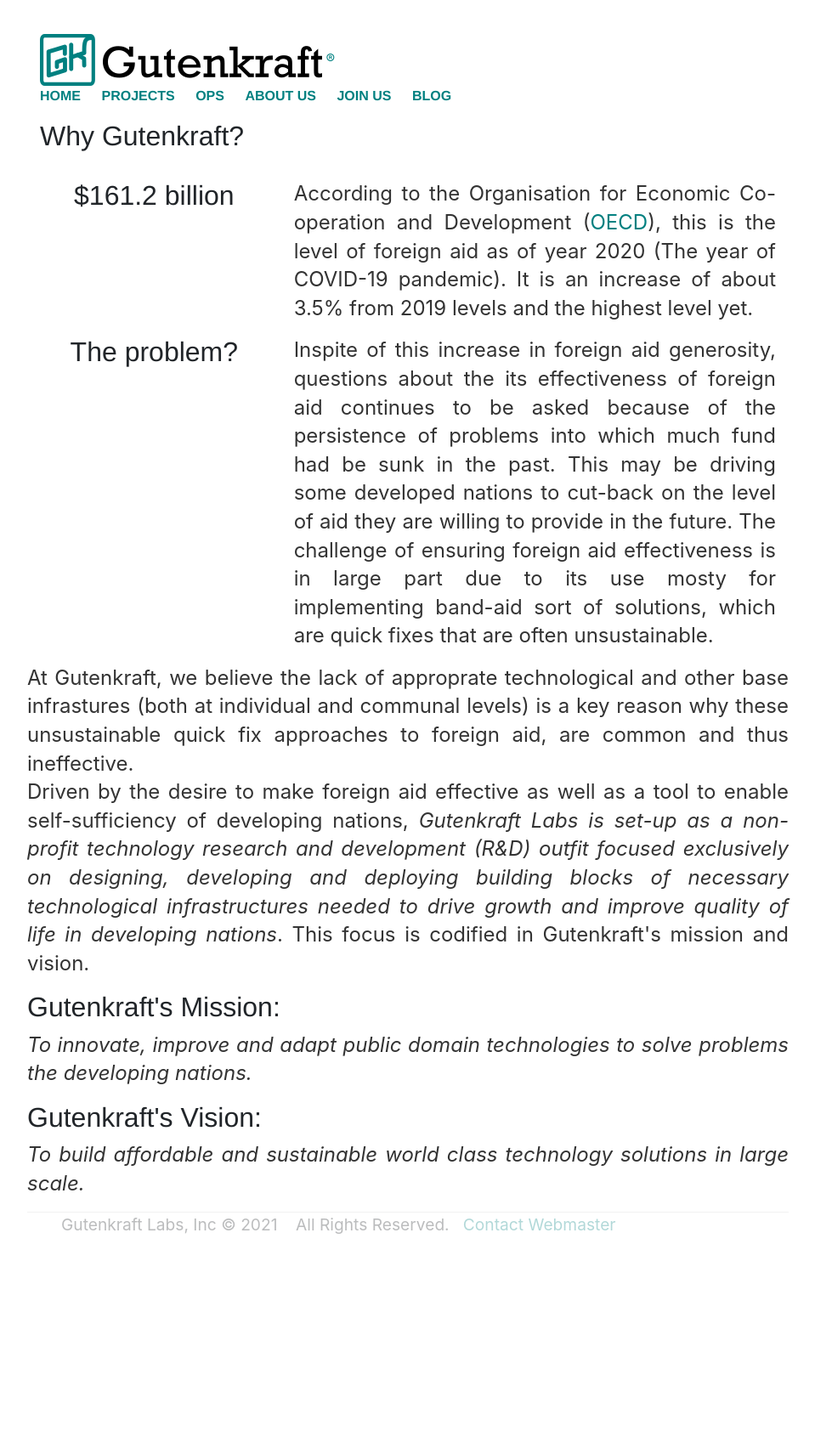
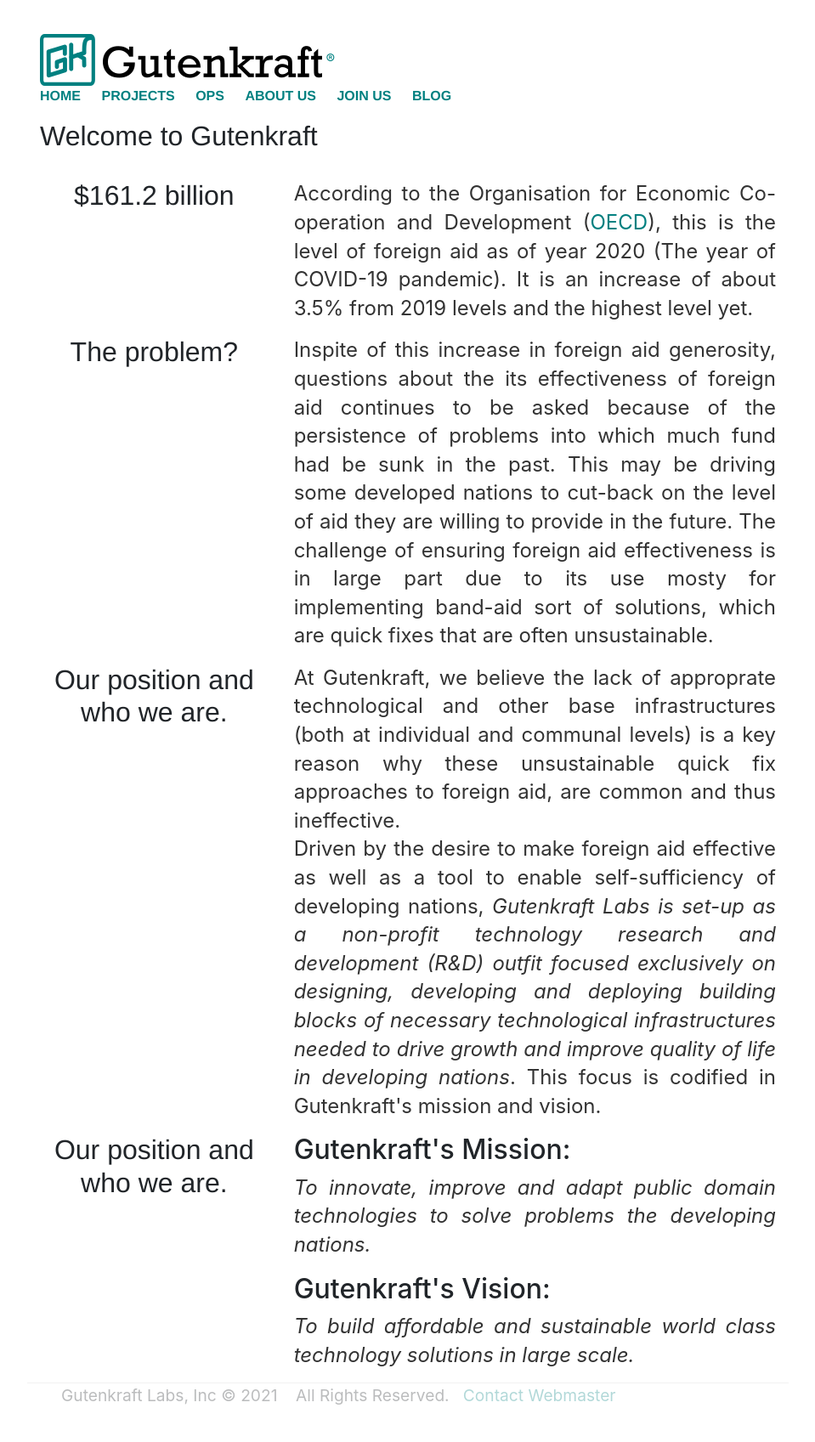
Before and after one commit to oferonmi/datafilik.github.io, a Jekyll site: the page built from index.html, in a window 1280 px wide. Shown: the whole page at 85% size, without its empty margins (160-1119 px from the left). Built offline with Jekyll 4.4.1, drawn with Linux system fonts in a browser that asks for light colours; before the commit the page ends 1495 px from its top, so only the background shows below that.

Commit message:
contaent update

```diff
--- a/index.html
+++ b/index.html
@@ -5,7 +5,7 @@ title: Gutenkraft - Innovate and adapt for growth
 <!-- <div class="blurb"> -->
 <div class="container">
 
-	<h1>Why Gutenkraft?</h1><br>
+	<h1>Welcome to Gutenkraft</h1><br>
 	<div class="row">
 		<div class="col-4 text-center"><h1>$161.2 billion</h1></div>
 		<div class="col-8 text-start">
@@ -15,9 +15,6 @@ title: Gutenkraft - Innovate and adapt for growth
 		</div>
 	</div>
 
-	<!-- <p align="justify">
-		Developed countries are increasingly generous to developing nations. In fact, according to the Organisation for Economic Co-operation and Development (<a href="https://www.oecd.org/newsroom/covid-19-spending-helped-to-lift-foreign-aid-to-an-all-time-high-in-2020-but-more-effort-needed.htm">OECD</a>), foreign aid increased by about 3.5% from 2019 levels to its highest level yet of over <em>$161 billion</em> in 2020 (The year of COVID-19 pandemic). Inspite of this increase in generosity, questions about the effectiveness of foreign aid persists and may be driving some developed nations to cut-back on the level of aid they are willing to provide in the future.
-	</p> -->
 
 	<div class="row">
 		<div class="col-4 text-center">
@@ -35,25 +32,38 @@ title: Gutenkraft - Innovate and adapt for growth
 	</div>
 
 	<div class="row">
-		<p align="justify">
-			At Gutenkraft, we believe the lack of approprate technological and other base infrastures (both at individual and communal levels) is a key reason why these unsustainable quick fix approaches to foreign aid, are common and thus ineffective. <br>
+		<div class="col-4 text-center">
+			<h1>Our position and who we are.</h1>
+		</div>
+		<div class="col-8 text-start">
+			<p class="fs-2" align="justify">
+				At Gutenkraft, we believe the lack of approprate technological and other base infrastructures (both at individual and communal levels) is a key reason why these unsustainable quick fix approaches to foreign aid, are common and thus ineffective. <br>
 				Driven by the desire to make foreign aid effective as well as a tool to enable self-sufficiency of developing nations,   <em>Gutenkraft Labs is set-up as a non-profit technology research and development (R&D) outfit focused exclusively on
 				designing, developing and deploying building blocks of necessary technological infrastructures needed to drive growth
 				and improve quality of life in developing nations</em>. This focus is codified in Gutenkraft's mission and vision.
 			</p>
-		<h1>Gutenkraft's Mission:</h1>
-		<p align="justify">
+		</div>
+	</div>
+
+	<div class="row">
+		<div class="col-4 text-center">
+			<h1>Our position and who we are.</h1>
+		</div>
+		<div class="col-8 text-start">
+			<h2>Gutenkraft's Mission:</h2>
+			<p class="fs-2" align="justify">
 				<em>
 					To innovate, improve and adapt public domain technologies to solve problems the developing nations.
 				</em>
 			</p>
 
-		<h1>Gutenkraft's Vision:</h1>
-		<p align="justify">
+			<h2>Gutenkraft's Vision:</h2>
+			<p class="fs-2" align="justify">
 				<em>
 					To build affordable and sustainable world class technology solutions in large scale.
 					<!-- To build world class technology industry solutions for growth in the developing world. -->
 				</em>
 			</p>
 		</div>
+	</div>
 </div> <!--blurb-->
```
Lines whose indentation alone changed are shown as unchanged.
